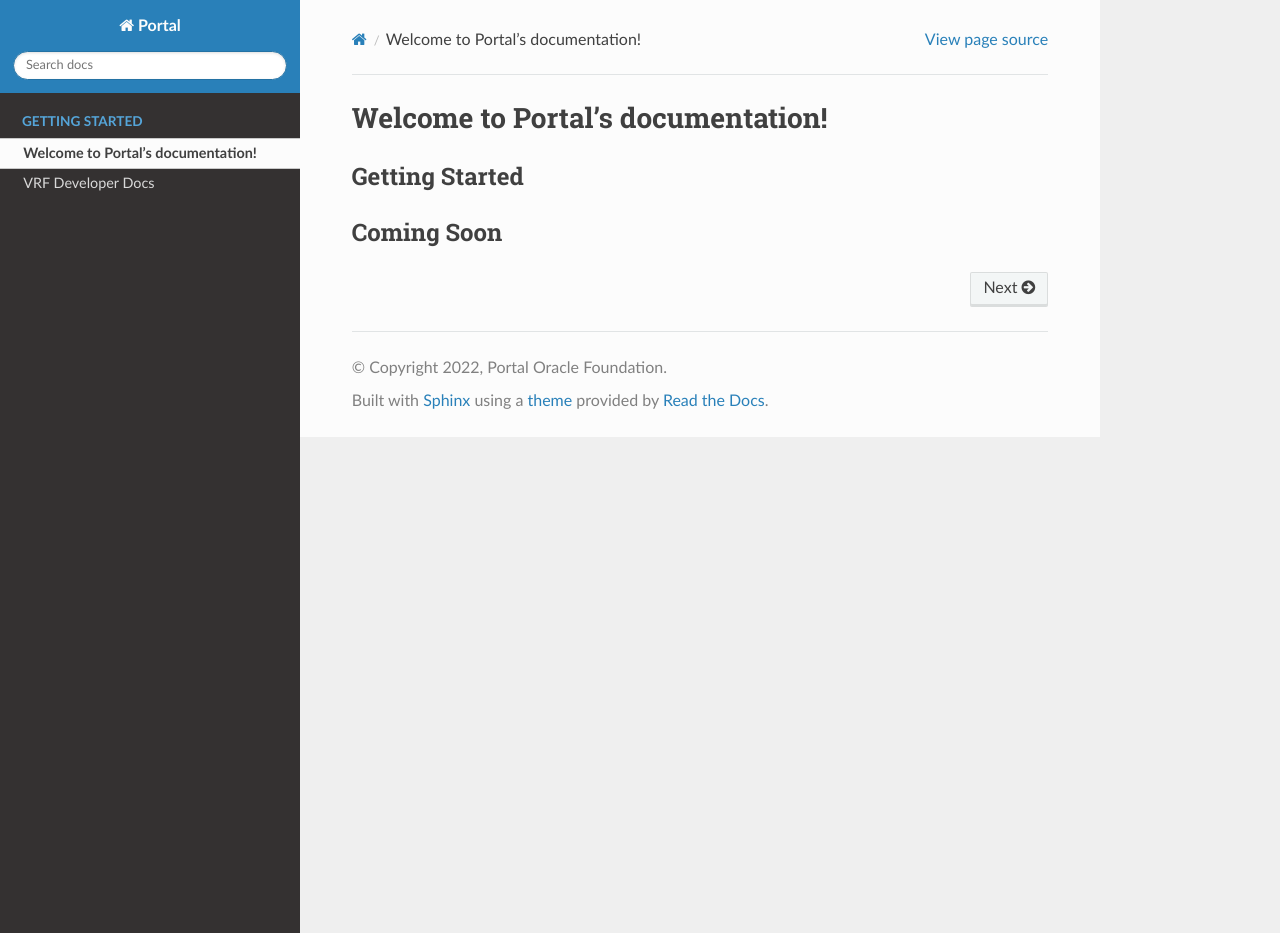
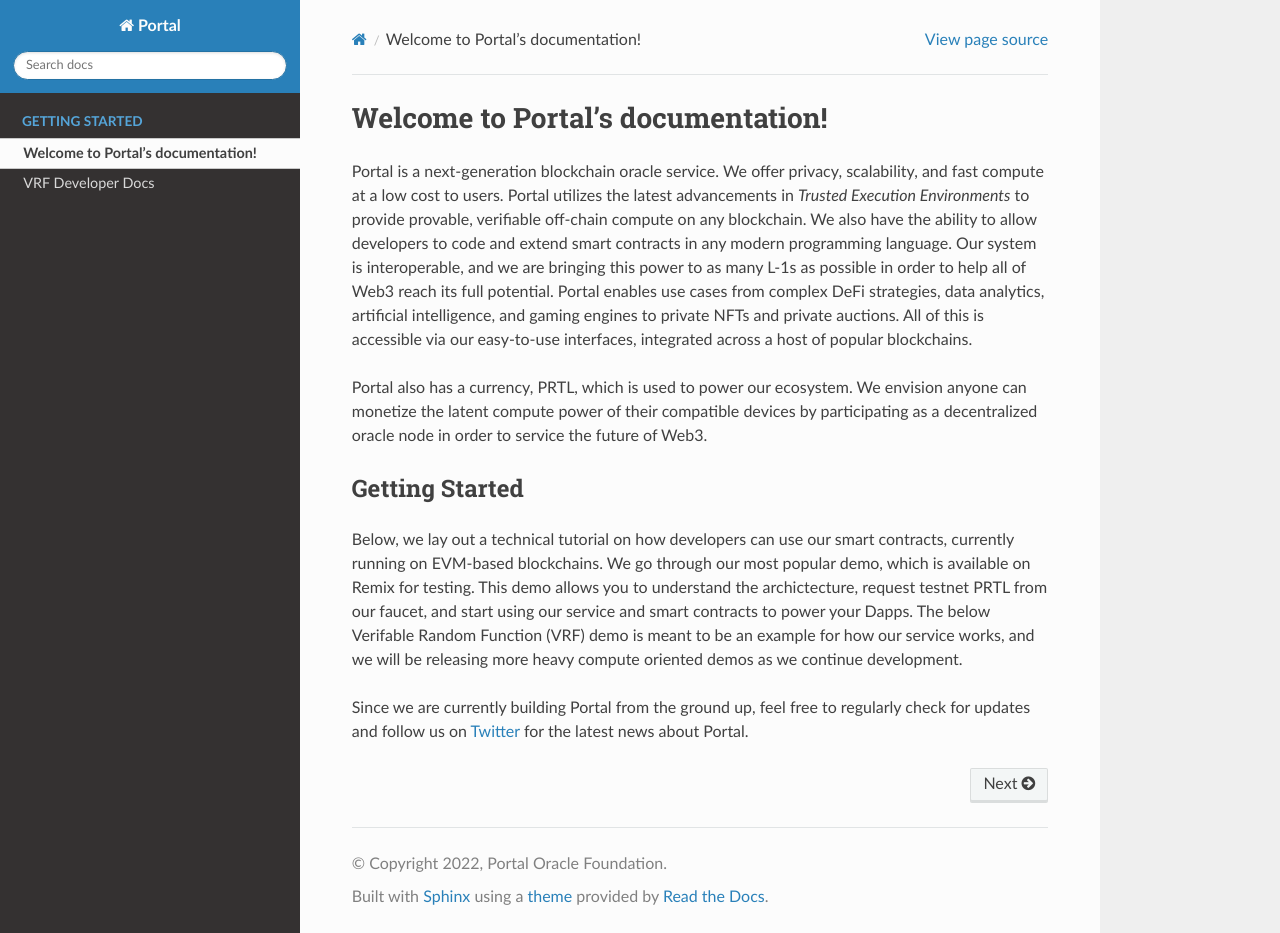
Before and after one commit to protocolwhisper/portal_docs, a Sphinx documentation site: the page built from source/index.rst, in a window 1280 px wide and 933 px high. Built offline with Sphinx 7.4.7 and the Read the Docs theme 2.0.0, drawn with Linux system fonts in a browser that asks for light colours.

Commit message:
Add intro

```diff
--- a/source/index.rst
+++ b/source/index.rst
@@ -5,12 +5,18 @@
 
 Welcome to Portal's documentation!
 ==================================
+Portal is a next-generation blockchain oracle service. We offer privacy, scalability, and fast compute at a low cost to users. Portal utilizes the latest advancements in `Trusted Execution Environments` to provide provable, verifiable off-chain compute on any blockchain. We also have the ability to allow developers to code and extend smart contracts in any modern programming language. Our system is interoperable, and we are bringing this power to as many L-1s as possible in order to help all of Web3 reach its full potential. Portal enables use cases from complex DeFi strategies, data analytics, artificial intelligence, and gaming engines to private NFTs and private auctions. All of this is accessible via our easy-to-use interfaces, integrated across a host of popular blockchains.
+
+Portal also has a currency, PRTL, which is used to power our ecosystem. We envision anyone can monetize the latent compute power of their compatible devices by participating as a decentralized oracle node in order to service the future of Web3.
+
+
 
 Getting Started
 ---------------
+Below, we lay out a technical tutorial on how developers can use our smart contracts, currently running on EVM-based blockchains. We go through our most popular demo, which is available on Remix for testing. This demo allows you to understand the archictecture, request testnet PRTL from our faucet, and start using our service and smart contracts to power your Dapps. The below Verifable Random Function (VRF) demo is meant to be an example for how our service works, and we will be releasing more heavy compute oriented demos as we continue development.
 
-Coming Soon
------------
+Since we are currently building Portal from the ground up, feel free to regularly check for updates and follow us on `Twitter <https://twitter.com/portalcompute>`_ for the latest news about Portal.
+
 
 
 .. toctree::
```
